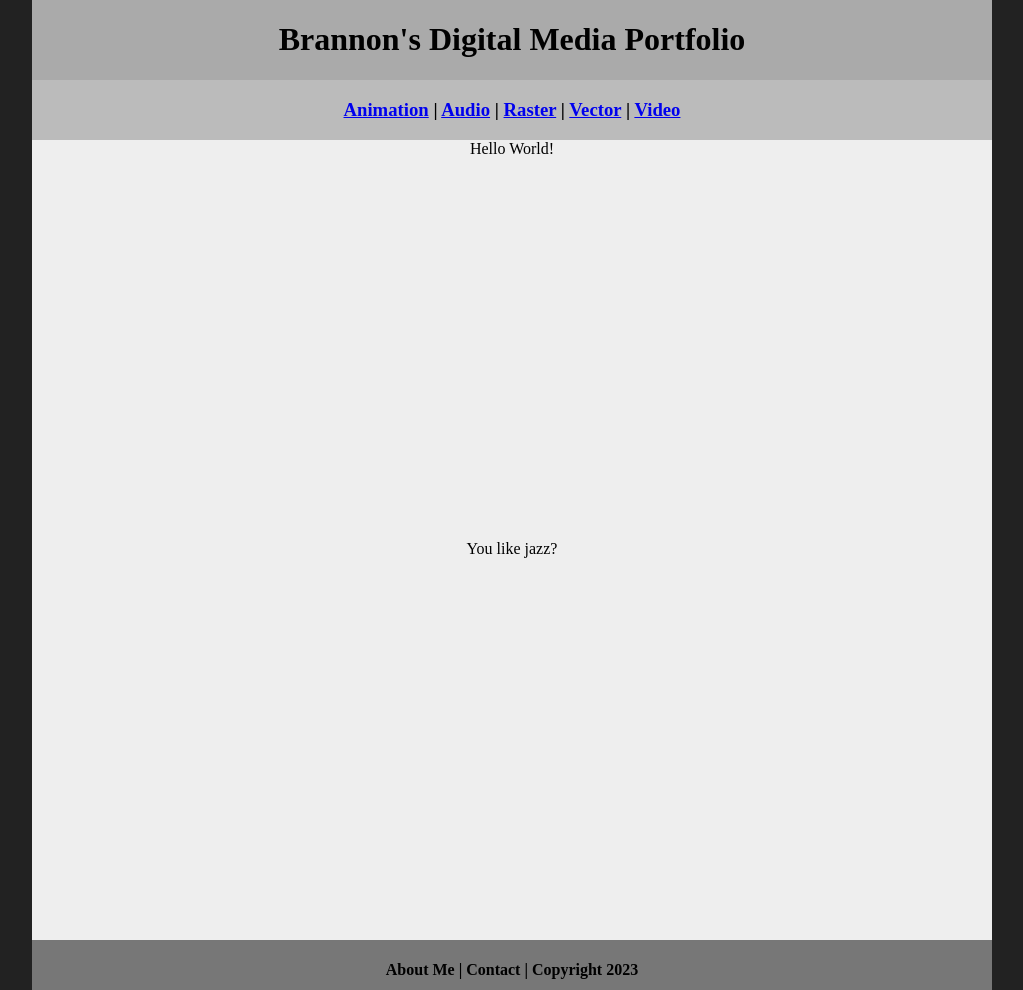
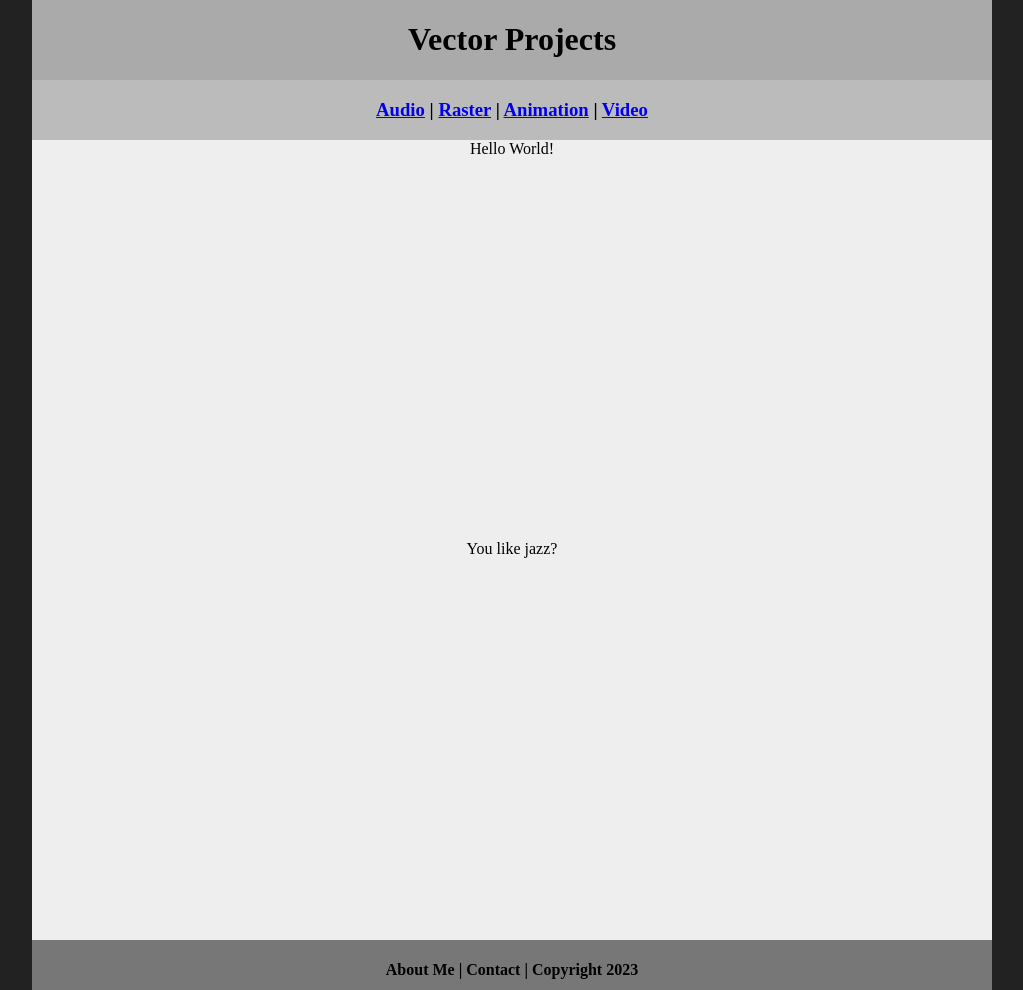
Before and after one commit to meepilee/23-24DigitalMedia, a plain HTML site: page vector/index.html in a window 1280 px wide. Shown: the whole page, without its empty margins (128-1151 px from the left). Drawn offline with Linux system fonts and the light colour scheme; files that its build step writes are made by us from their sources.

Commit message:
Update index.html

```diff
--- a/vector/index.html
+++ b/vector/index.html
@@ -3,16 +3,16 @@
 <head>
 	<!-- This is a comment! Text here will be ignored by the browser. -->
 	<meta charset="UTF-8">
-	<title> Brannon's Digital Media Portfolio </title>
-	<link href="myCSS.css" rel="stylesheet" type="text/css">
+	<title> Vector Projects </title>
+	<link href="../myCSS.css" rel="stylesheet" type="text/css">
 </head>
 <body>
 <div class="container">
   <div class="header">
-  	<h1> Brannon's Digital Media Portfolio </h1>
+  	<h1> Vector Projects </h1>
   </div>
   <div class="nav">
-    <h3><a href="animation\index.html">Animation</a> | <a href="audio\index.html">Audio</a> | <a href="raster\index.html">Raster</a> | <a href="vector\index.html">Vector</a> | <a href="video\index.html">Video</a></h3>
+    <h3> <a href="../audio/index.html">Audio</a> | <a href="../raster/index.html">Raster</a> | <a href="../animation/index.html">Animation</a> | <a href="../video/index.html">Video</a></h3>
   </div>
   <div class="content">Hello World!</div>
   <div class="content">You like jazz?</div>
```
